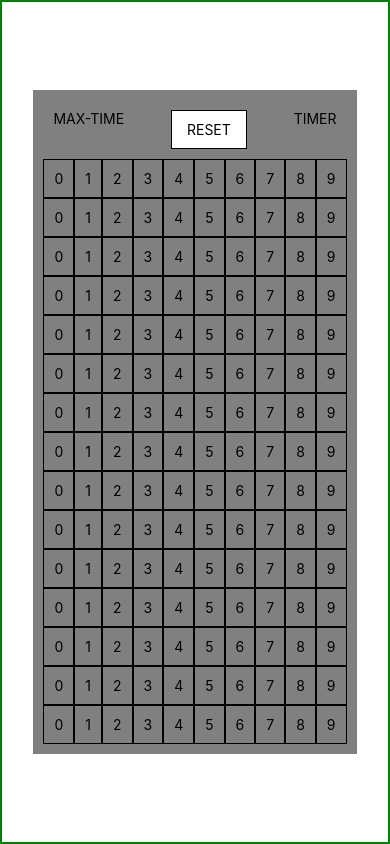
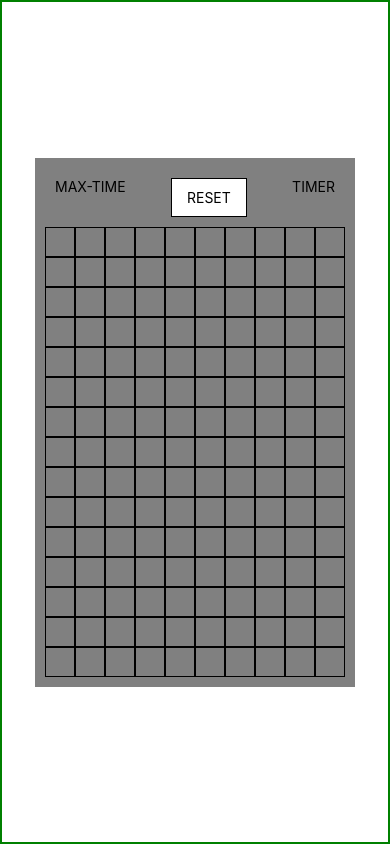
Before and after one commit to kembreyfarquhar/minesweeper, a React Native app: screen / in a window 390 px wide. Built offline with nearby package versions, Linux system fonts and the light colour scheme.

Commit message:
adds onPress to trigger style chagnes and set newGame to false

```diff
--- a/Components/Cell.js
+++ b/Components/Cell.js
@@ -1,19 +1,37 @@
-import React from "react";
-import { StyleSheet, Text, View } from "react-native";
+import React, { useState, useEffect } from "react";
+import { StyleSheet, Text, View, TouchableHighlight } from "react-native";
 
-const Cell = props => {
+const Cell = ({ index, newGame, setNewGame }) => {
+  const [pressed, setPressed] = useState(false);
+
+  useEffect(() => {
+    newGame && setPressed(false);
+  }, [newGame]);
+
   return (
-    <View style={styles.cell}>
-      <Text>{props.index}</Text>
-    </View>
+    <TouchableHighlight
+      style={pressed ? [styles.cell, styles.pressed] : [styles.cell]}
+      onPress={() => {
+        setPressed(true);
+        newGame && setNewGame(false);
+      }}
+    >
+      <Text>{pressed && index}</Text>
+    </TouchableHighlight>
   );
 };
 
 const styles = StyleSheet.create({
   cell: {
-    padding: 10,
+    width: 30,
+    height: 30,
     borderColor: "black",
-    borderWidth: 1
+    borderWidth: 1,
+    alignItems: "center",
+    justifyContent: "center"
+  },
+  pressed: {
+    backgroundColor: "white"
   }
 });
 
```
